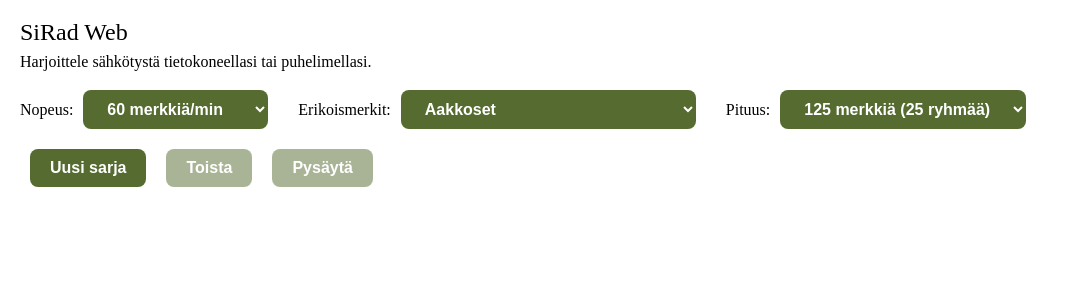
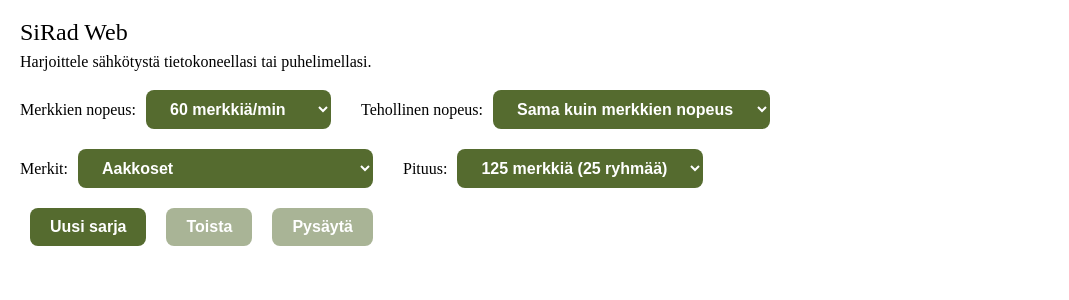
Before and after one commit to sissiradistikilta/sirad-web-app, a React (Vite) app: page / in a window 1280 px wide. Shown: the top 300 px of the page, without its empty margins (0-1069 px from the left). Built offline with nearby package versions, Linux system fonts and the light colour scheme.

Commit message:
feat: fartnsworth factor

```diff
--- a/client/App.tsx
+++ b/client/App.tsx
@@ -9,15 +9,19 @@ import "./App.css";
 import { filterToMorse } from "./utils";
 
 function App() {
-  const [speed, setSpeed] = useState(60);
+  const [characterSpeed, setCharacterSpeed] = useState(60);
+  const [effectiveSpeed, setEffectiveSpeed] = useState(0);
   const [characters, setCharacters] = useState(CHARACTER_SETS[0].value);
   const [length, setLength] = useState(125);
   const [message, setMessage] = useState<MorseCharacter[]>([]);
 
-  const { currentGroup, numGroups, playing, startPlayback, stopPlayback, stopped } = usePlayer(speed, message);
+  const { currentGroup, numGroups, playing, startPlayback, stopPlayback, stopped } = usePlayer(
+    characterSpeed,
+    effectiveSpeed,
+    message
+  );
 
   const generateNewSeries = useCallback(() => {
-    console.log("Generating new series...", characters);
     // In case it's numbers only, we'll make message from numbers
     if (characters === NUMBERS) {
       const nextMessage = Array.from({ length }, () => NUMBERS.charAt(Math.floor(Math.random() * NUMBERS.length)));
@@ -58,18 +62,39 @@ function App() {
       <p>Harjoittele sähkötystä tietokoneellasi tai puhelimellasi.</p>
       <Options>
         <Select
-          id="speed"
-          title="Nopeus"
-          onChange={(value) => setSpeed(Number(value))}
+          disabled={playing}
+          id="characterSpeed"
+          title="Merkkien nopeus"
+          onChange={(value) => setCharacterSpeed(Number(value))}
           options={SPEEDS.map((value) => ({
             label: `${value} merkkiä/min`,
             value: String(value)
           }))}
-          selected={String(speed)}
+          selected={String(characterSpeed)}
         />
         <Select
+          disabled={playing}
+          id="effectiveSpeed"
+          title="Tehollinen nopeus"
+          onChange={(value) => setEffectiveSpeed(Number(value))}
+          options={[
+            {
+              label: "Sama kuin merkkien nopeus",
+              value: "0"
+            },
+            ...SPEEDS.map((value) => ({
+              label: `${value} merkkiä/min`,
+              value: String(value)
+            }))
+          ]}
+          selected={String(effectiveSpeed)}
+        />
+      </Options>
+      <Options>
+        <Select
+          disabled={playing}
           id="characters"
-          title="Erikoismerkit"
+          title="Merkit"
           onChange={(value) => setCharacters(value)}
           options={CHARACTER_SETS}
           selected={String(characters)}
--- a/client/components/Select.tsx
+++ b/client/components/Select.tsx
@@ -5,6 +5,7 @@ import { Option } from "../types";
 import "./Select.css";
 
 interface Props {
+  disabled?: boolean;
   id: string;
   onChange: (value: string) => void;
   options: Option[];
@@ -13,12 +14,12 @@ interface Props {
 }
 
 function Select(props: Props) {
-  const { id, onChange, options, selected, title } = props;
+  const { disabled, id, onChange, options, selected, title } = props;
 
   return (
     <div className="Select">
       <label htmlFor={id}>{title}:</label>
-      <select id={id} value={selected} onChange={(event) => onChange(event.currentTarget.value)}>
+      <select disabled={disabled} id={id} value={selected} onChange={(event) => onChange(event.currentTarget.value)}>
         {options.map(({ label, value }) => (
           <option key={`${id}-${value}`} value={value}>
             {label}
--- a/client/hooks/usePlayer.ts
+++ b/client/hooks/usePlayer.ts
@@ -1,4 +1,4 @@
-import { useCallback, useEffect, useRef, useState } from "react";
+import { useCallback, useEffect, useMemo, useRef, useState } from "react";
 
 import { MORSE_CODES_MAP } from "../constants";
 import { MorseCharacter } from "../types";
@@ -6,14 +6,21 @@ import { getDotLength, getLineLength, sleep } from "../utils";
 
 import useLetterChunks from "./useLetterChunks";
 
-const usePlayer = (speed: number, message: MorseCharacter[]) => {
+const usePlayer = (characterSpeed: number, effectiveSpeed: number, message: MorseCharacter[]) => {
   const audioCtx = useRef<AudioContext>(new window.AudioContext());
   const stopRequested = useRef(false);
   const [playing, setPlaying] = useState(false);
   const [stopped, setStopped] = useState(false);
   const [currentGroup, setCurrentGroup] = useState(0);
-  const dotLength = useRef(getDotLength(speed));
-  const lineLength = useRef(getLineLength(speed));
+  const dotLength = useRef(getDotLength(characterSpeed));
+  const lineLength = useRef(getLineLength(characterSpeed));
+  const farnsworthFactor = useMemo(() => {
+    // Farnsworthia käytetään vain jos effectiveSpeed < characterSpeed ja effectiveSpeed > 0
+    if (effectiveSpeed > 0 && effectiveSpeed < characterSpeed) {
+      return characterSpeed / effectiveSpeed;
+    }
+    return 1;
+  }, [characterSpeed, effectiveSpeed]);
 
   const letterChunks = useLetterChunks(message);
 
@@ -22,9 +29,9 @@ const usePlayer = (speed: number, message: MorseCharacter[]) => {
   }, [message]);
 
   useEffect(() => {
-    dotLength.current = getDotLength(speed);
-    lineLength.current = getLineLength(speed);
-  }, [speed]);
+    dotLength.current = getDotLength(characterSpeed);
+    lineLength.current = getLineLength(characterSpeed);
+  }, [characterSpeed]);
 
   const oscillatorRef = useRef<OscillatorNode | null>(null);
   const gainNodeRef = useRef<GainNode | null>(null);
@@ -144,13 +151,15 @@ const usePlayer = (speed: number, message: MorseCharacter[]) => {
         } else if (char === "-") {
           await playBeep(lineLength.current);
         }
+        // Don't use farnsworth for intra-character pauses
         await playSilence(dotLength.current);
       }
       if (!skipEndPause) {
-        await playSilence(lineLength.current);
+        // Farnsworthia is used for inter-character pauses
+        await playSilence(lineLength.current * farnsworthFactor);
       }
     },
-    [playBeep, playSilence]
+    [playBeep, playSilence, farnsworthFactor]
   );
 
   const stopPlayback = useCallback(async () => {
@@ -174,7 +183,7 @@ const usePlayer = (speed: number, message: MorseCharacter[]) => {
       await playMorseSequence("=");
     }
 
-    await sleep(lineLength.current);
+    await sleep(lineLength.current * farnsworthFactor);
 
     for (let i = 0; i < letterChunks.length; i++) {
       setCurrentGroup(i + 1);
@@ -182,7 +191,7 @@ const usePlayer = (speed: number, message: MorseCharacter[]) => {
       for (const letter of letterChunks[i]) {
         await playMorseSequence(letter);
       }
-      await playSilence(lineLength.current);
+      await playSilence(lineLength.current * farnsworthFactor);
     }
 
     await playMorseSequence("+");
@@ -190,7 +199,7 @@ const usePlayer = (speed: number, message: MorseCharacter[]) => {
     await playMorseSequence("V", true);
     await playMorseSequence("A", true);
     stopPlayback();
-  }, [letterChunks, playMorseSequence, stopPlayback, startOscillator, playSilence]);
+  }, [letterChunks, playMorseSequence, stopPlayback, startOscillator, playSilence, farnsworthFactor]);
 
   useEffect(() => {
     return () => {
```
